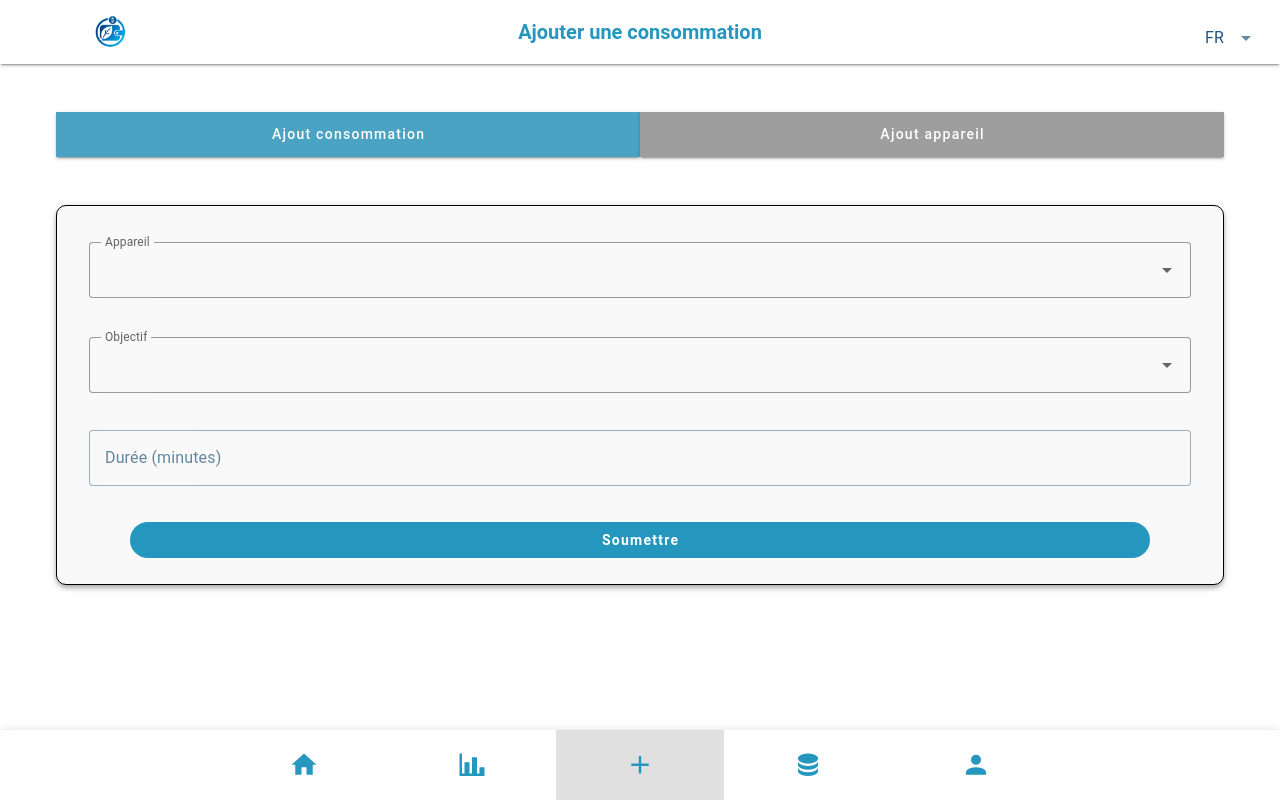
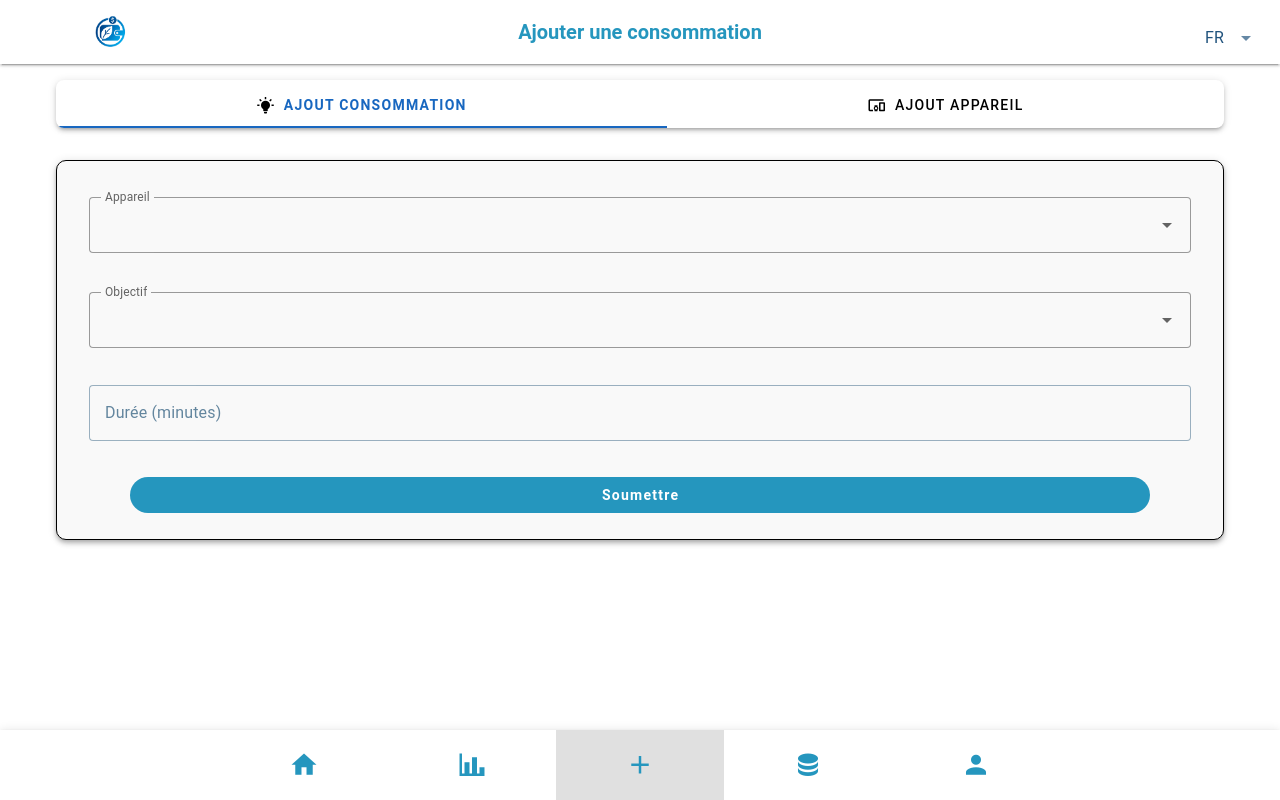
Before and after one commit to ShiroNeko02/Ecomoney_frontend, a Vue app: page /AddConsumption in a window 1280 px wide. Built offline with nearby package versions, Linux system fonts and the light colour scheme; no server answers.

Commit message:
Refactor navigation in consumption and device management views to use tabs for improved user experience

```diff
--- a/src/pages/AddConsumption.vue
+++ b/src/pages/AddConsumption.vue
@@ -4,27 +4,24 @@
 
     <v-main>
       <v-container>
-        <!-- Change Form -->
-        <v-container>
-          <div class="custom-toggle mt-4">
-            <v-btn
-              :class="{ active: selectedAction === 'consumption' }"
-              class="toggle-btn"
-              @click="selectAction('consumption')"
-              color="#4BA3C3"
+          <!-- Navigation Tabs -->
+          <v-card class="mb-6" elevation="3" rounded="lg">
+            <v-tabs
+              v-model="activeTab"
+              grow
+              color="primary"
+              slider-color="primary"
             >
-              {{ locale === 'fr' ? 'Ajout consommation' : 'Add a consumption' }}
-            </v-btn>
-            <v-btn
-              :class="{ active: selectedAction === 'device' }"
-              class="toggle-btn"
-              @click="selectAction('device')"
-              color="grey"
-            >
-              {{ locale === 'fr' ? 'Ajout appareil' : 'Add a device' }}
-            </v-btn>
-          </div>
-        </v-container>
+              <v-tab value="suggestions" class="py-4">
+                <v-icon class="mr-2">mdi-lightbulb-on</v-icon>
+                {{ $t('pageAddDevice.addConsumption') }}
+              </v-tab>
+              <v-tab value="devices" class="py-4" @click="goToDevice">
+                <v-icon class="mr-2">mdi-devices</v-icon>
+                {{ $t('pageAddDevice.addDevice') }}
+              </v-tab>
+            </v-tabs>
+          </v-card>
 
         <!-- Formulaire -->
         <v-card class="mt-8 pa-4 form-card elevation-4">
@@ -110,6 +107,7 @@ export default {
   },
   data() {
     return {
+      activeTab: 'suggestions', // ou 'devices' selon l’onglet par défaut souhaité
       locale: this.$i18n.locale,
       devices_user: [],
       dialog: false,
@@ -197,6 +195,10 @@ export default {
     }
   },
   methods: {
+    goToDevice() {
+      this.$router.push("/addDevice");
+    },
+
     getEnglishObjective(frenchObjective) {
       for (const category in this.objectiveOptions) {
         const index = this.objectiveOptions[category].fr.indexOf(frenchObjective);
@@ -381,4 +383,21 @@ Do NOT ban or limit the activity — just help me do it in a smarter, more effic
   color: red !important;
 }
 
+.bg-light {
+  background-color: #fff !important;
+  border-radius: 15px;
+}
+
+.v-tab {
+  transition: background-color 0.3s ease;
+}
+
+.v-tab:hover {
+  background-color: rgba(25, 118, 210, 0.1);
+}
+
+.v-tab--selected {
+  font-weight: bold;
+}
+
 </style>
--- a/src/pages/AddDevice.vue
+++ b/src/pages/AddDevice.vue
@@ -3,25 +3,24 @@
     <Header :title="$t('pageAddDevice.headerTitle')" />
     <v-main>
       <v-container>
-        <!-- Top buttons -->
-        <v-container>
-          <v-row>
-            <v-col cols="6">
-              <div class="cont-2">
-                <RectangleButton class="mt-4" color="grey" @click="goToActivity">
-                  {{ $t('pageAddDevice.addConsumption') }}
-                </RectangleButton>
-              </div>
-            </v-col>
-            <v-col cols="6">
-              <div class="cont-2">
-                <RectangleButton class="mt-4">
-                  {{ $t('pageAddDevice.addDevice') }}
-                </RectangleButton>
-              </div>
-            </v-col>
-          </v-row>
-        </v-container>
+          <!-- Navigation Tabs -->
+          <v-card class="mb-6" elevation="3" rounded="lg">
+            <v-tabs
+              v-model="activeTab"
+              grow
+              color="primary"
+              slider-color="primary"
+            >
+              <v-tab value="suggestions" class="py-4" @click="goToActivity">
+                <v-icon class="mr-2">mdi-lightbulb-on</v-icon>
+                {{ $t('pageAddDevice.addConsumption') }}
+              </v-tab>
+              <v-tab value="devices" class="py-4">
+                <v-icon class="mr-2">mdi-devices</v-icon>
+                {{ $t('pageAddDevice.addDevice') }}
+              </v-tab>
+            </v-tabs>
+          </v-card>
 
         <!-- Device form -->
         <v-card class="mt-8 pa-4 form-card elevation-4">
@@ -83,8 +82,8 @@
           </v-card-actions>
         </v-card>
       </v-dialog>
+    <Footer />
     </v-main>
-    <Footer />
   </v-app>
 </template>
 
@@ -114,6 +113,7 @@ export default {
   },
   data() {
     return {
+      activeTab: 'devices', // Onglet "My Devices" actif par défaut
       device_user: {
         name_device_user: "",
         power_watts_user: "",
@@ -286,4 +286,21 @@ export default {
   margin-top: -20px;
   margin-bottom: -25px;
 }
+
+.bg-light {
+  background-color: #fff !important;
+  border-radius: 15px;
+}
+
+.v-tab {
+  transition: background-color 0.3s ease;
+}
+
+.v-tab:hover {
+  background-color: rgba(25, 118, 210, 0.1);
+}
+
+.v-tab--selected {
+  font-weight: bold;
+}
 </style>
--- a/src/pages/Home.vue
+++ b/src/pages/Home.vue
@@ -4,10 +4,10 @@
 
     <v-main>
       <v-container>
-        <!-- Pie Chart -->
-        <v-card class="mt-4 pa-4 bg-light elevation-20">
-          <PieChart :labels="[$t('pageHome.deviceA'), $t('pageHome.deviceB'), $t('pageHome.deviceC'), $t('pageHome.others')]" :data="[40, 30, 30, 20]" />
-        </v-card>
+        <!-- Budget History Chart -->
+        <div style="height: 400px;">
+          <BudgetHistoryChart />
+        </div>
 
         <!-- Budget -->
         <v-card class="mt-6 pa-4 bg-light elevation-20">
@@ -47,10 +47,6 @@
           </v-row>
         </v-card>
 
-        <!-- Budget History Chart -->
-        <div style="height: 400px;">
-          <BudgetHistoryChart />
-        </div>
 
         <!-- Quick Actions -->
         <v-card class="mt-6 pa-4 bg-light elevation-20">
@@ -62,12 +58,14 @@
                 class="mr-2"
                 @click="$router.push('/consumptionGoal')"
               >
+                <v-icon class="mr-2">mdi-target</v-icon>
                 {{ $t('pageHome.updateBudgetGoal') }}
               </v-btn>
               <v-btn
                 color="secondary"
                 @click="loadBudgetData"
               >
+                <v-icon class="mr-2">mdi-refresh</v-icon>
                 {{ $t('pageHome.refreshData') }}
               </v-btn>
             </v-col>
--- a/src/pages/MyDevices.vue
+++ b/src/pages/MyDevices.vue
@@ -3,27 +3,38 @@
     <Header :title="$t('pageMyDevices.title')" />
 
     <v-main>
-      <v-container class="pa-4">
-        <!-- Change Form -->
-        <v-container>
-          <v-row>
-            <v-col cols="6">
-              <div class="cont-2"><RectangleButton class="mt-4" color="grey" @click="goToMySuggestions">{{ $t('pageMyDevices.mySuggestions') }}</RectangleButton></div>
-            </v-col>
-            <v-col cols="6">
-              <div class="cont-2"><RectangleButton class="mt-4">{{ $t('pageMyDevices.myDevices') }}</RectangleButton></div>
-            </v-col>
-          </v-row>
-        </v-container>
+      <v-container class="py-6">
+        <!-- Navigation Tabs -->
+        <v-card class="mb-6" elevation="3" rounded="lg">
+          <v-tabs
+            v-model="activeTab"
+            grow
+            color="primary"
+            slider-color="primary"
+          >
+            <v-tab value="suggestions" class="py-4" @click="goToMySuggestions">
+              <v-icon class="mr-2">mdi-lightbulb-on</v-icon>
+              {{ $t('pageMyDevices.mySuggestions') }}
+            </v-tab>
+            <v-tab value="devices" class="py-4">
+              <v-icon class="mr-2">mdi-devices</v-icon>
+              {{ $t('pageMyDevices.myDevices') }}
+            </v-tab>
+          </v-tabs>
+        </v-card>
 
-        <DeviceList />
-
+        <!-- Device List -->
+          <v-divider></v-divider>
+          <v-card-text class="pa-0">
+            <DeviceList />
+          </v-card-text>
       </v-container>
     </v-main>
 
     <Footer />
   </v-app>
 </template>
+
 
 
 <script>
@@ -44,6 +55,11 @@ export default {
     DeviceList,
   },
   name: 'MyDevices',
+  data() {
+    return {
+      activeTab: 'devices', // Default active tab
+    };
+  },
   methods: {
     goToMySuggestions() {
       this.$router.push("/mySuggestions");
@@ -52,30 +68,21 @@ export default {
 };
 </script>
 
-
-
 <style scoped>
-.fill-height {
-  min-height: calc(100vh - 80px);
-}
-
 .bg-light {
   background-color: #fff !important;
   border-radius: 15px;
 }
 
-.form {
-  background-color: #2596be!important;
-  font-weight: bold;
-  font-size: 1.2rem;
-  border-radius: 10px;
-
-  margin: 30px 0;
-  text-align: center;
+.v-tab {
+  transition: background-color 0.3s ease;
 }
 
+.v-tab:hover {
+  background-color: rgba(25, 118, 210, 0.1);
+}
 
-.v-container {
-  padding: 16px 0;
+.v-tab--selected {
+  font-weight: bold;
 }
 </style>
--- a/src/pages/MySuggestions.vue
+++ b/src/pages/MySuggestions.vue
@@ -1,31 +1,33 @@
 <template>
   <v-app class="bg-light">
-    <!-- Titre dynamique traduit -->
     <Header :title="$t('pageMySuggestions.title')" />
 
     <v-main>
-      <v-container class="pa-4">
-        <v-container>
-          <v-row>
-            <v-col cols="6">
-              <div class="cont-2">
-                <RectangleButton class="mt-4">
-                  {{ $t('pageMySuggestions.received') }}
-                </RectangleButton>
-              </div>
-            </v-col>
-            <v-col cols="6">
-              <div class="cont-2">
-                <RectangleButton class="mt-4" color="grey" @click="goToMyDevice">
-                  {{ $t('pageMySuggestions.myDevices') }}
-                </RectangleButton>
-              </div>
-            </v-col>
-          </v-row>
-        </v-container>
+      <v-container class="py-6">
+        <!-- Navigation Tabs -->
+        <v-card class="mb-6" elevation="3" rounded="lg">
+          <v-tabs
+            v-model="activeTab"
+            grow
+            color="primary"
+            slider-color="primary"
+          >
+            <v-tab value="suggestions" class="py-4">
+              <v-icon class="mr-2">mdi-lightbulb-on</v-icon>
+              {{ $t('pageMyDevices.mySuggestions') }}
+            </v-tab>
+            <v-tab value="devices" class="py-4" @click="goToMyDevice">
+              <v-icon class="mr-2">mdi-devices</v-icon>
+              {{ $t('pageMyDevices.myDevices') }}
+            </v-tab>
+          </v-tabs>
+        </v-card>
 
-        <SuggestionList />
-
+        <!-- Main Content -->
+          <v-divider></v-divider>
+          <v-card-text class="pa-0">
+            <SuggestionList />
+          </v-card-text>
       </v-container>
     </v-main>
 
@@ -61,8 +63,6 @@
     };
   </script>
 
-
-
   <style scoped>
   .fill-height {
     min-height: calc(100vh - 80px);
@@ -85,4 +85,17 @@
   .v-container {
     padding: 16px 0;
   }
+
+  .v-tab {
+    transition: background-color 0.3s ease;
+  }
+
+  .v-tab:hover {
+    background-color: rgba(25, 118, 210, 0.1);
+  }
+
+  .v-tab--selected {
+    font-weight: bold;
+  }
+
   </style>
```
